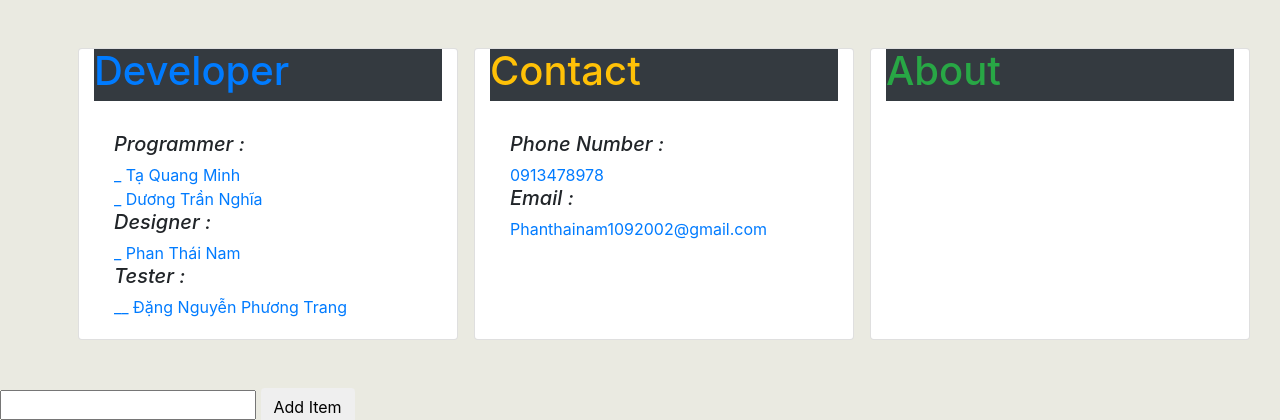
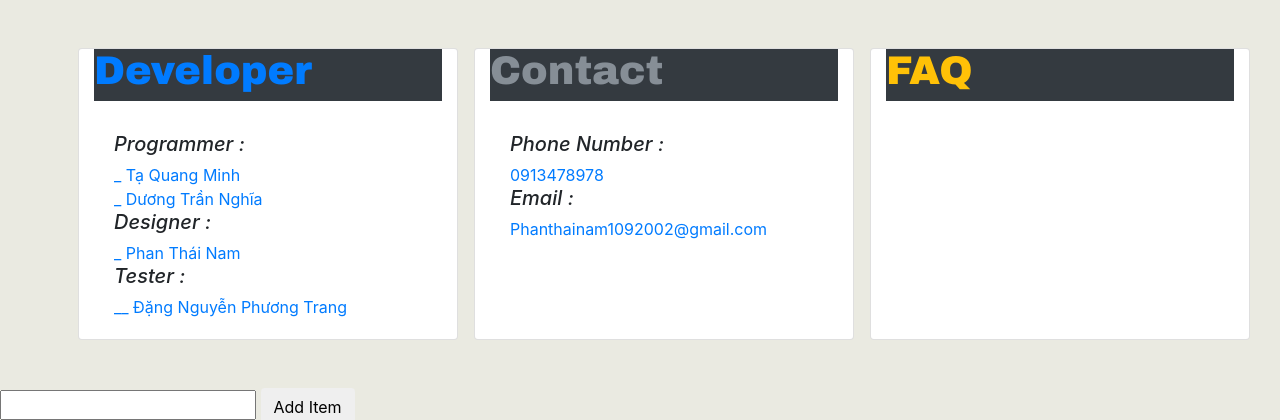
Before and after one commit to batsupflash/the_random_page, a Flask app: page / in a window 1280 px wide. Shown: the part 556-976 px from the top of the page. Run offline with Flask 2, Linux system fonts and the light colour scheme; some libraries are stand-ins or nearby versions.

Commit message:
no message

```diff
--- a/static/index.css
+++ b/static/index.css
@@ -29,9 +29,15 @@ body{
   background-position: center;
 
 }*/
+
+.info1{
+  font-family: 'Archivo Black', sans-serif;
+}
+
 .info{
   display: flex;
   flex-wrap: nowrap;
+
 }
 
 .toptext {
--- a/templates/index.html
+++ b/templates/index.html
@@ -6,6 +6,7 @@ the_random_page
 
 {% block page_content %}
   <link href="https://fonts.googleapis.com/css?family=Indie+Flower|Lobster" rel="stylesheet">
+  <link href="https://fonts.googleapis.com/css?family=Archivo+Black" rel="stylesheet">
 <nav class="navbar navbar-dark bg-dark">
   <a class="navbar-brand text-center font-italic font-weight-bold font" href="#"> The Random Page </a>
 </nav>
@@ -15,7 +16,7 @@ the_random_page
     <div class="header-content-inner">
         <h1 class="toptext topfont" > #Best Way To Random !</h1>
       <div class="buttontop">
-        <button class=" btn btn-default btn-danger col-md-2 font-italic  font-weight-bold mt-md-5" type="button" name="button">START RANDOMING</button>
+        <a href="#" class=" btn btn-default btn-danger col-md-2 font-italic  font-weight-bold mt-md-5" >START RANDOMING</a>
       </div>
 
     </div>
@@ -26,7 +27,7 @@ the_random_page
   <div class="info row">
     <div class="card mx-md-2 col-md-4">
       <div class="card-title bg-dark ">
-        <h1 class="text-primary"> Developer </h1>
+        <h1 class="info1 text-primary"> Developer </h1>
       </div>
       <div class="card-body">
         <h5 class="font-italic"> Programmer :</h5>
@@ -43,7 +44,7 @@ the_random_page
     </div>
     <div class="card mx-md-2 col-md-4">
       <div class="card-title bg-dark ">
-        <h1 class="text-warning"> Contact </h1>
+        <h1 class="info1 text-muted"> Contact </h1>
       </div>
       <div class="card-body">
         <h5 class="font-italic" > Phone Number : </h5>
@@ -56,7 +57,7 @@ the_random_page
     </div>
     <div class="card mx-md-2 col-md-4">
       <div class="card-title bg-dark ">
-        <h1 class="text-success"> About </h1>
+        <h1 class="text-warning info1"> FAQ </h1>
       </div>
 
 
```
